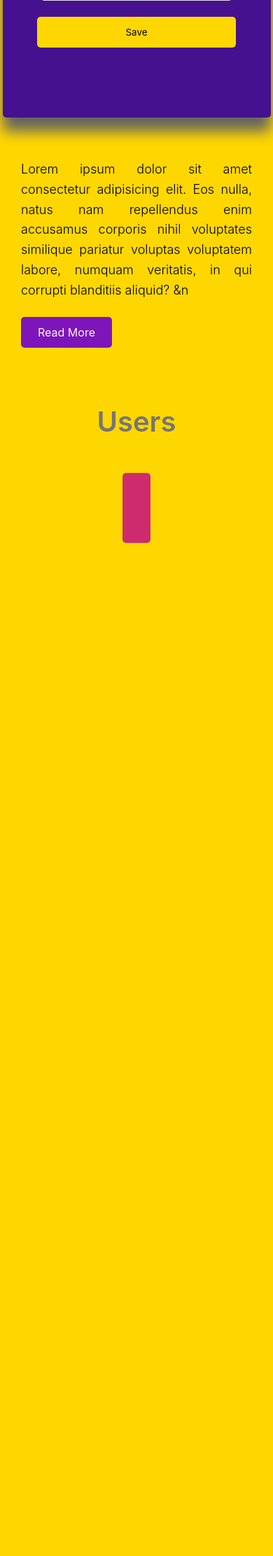
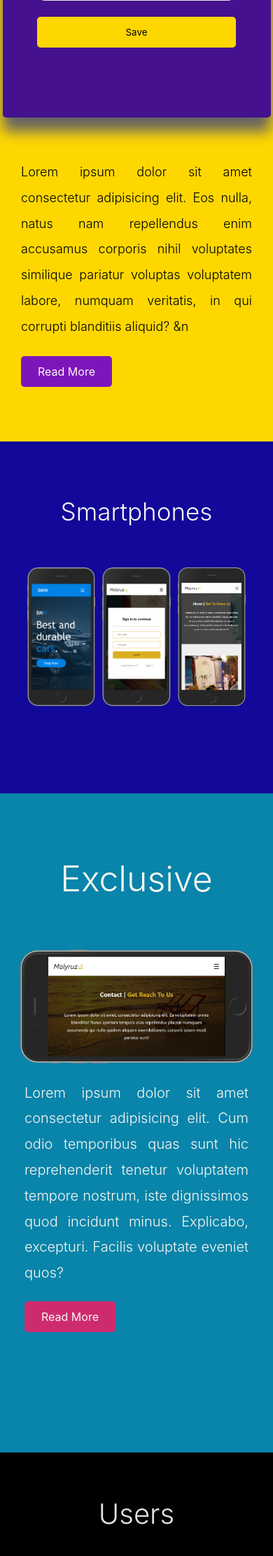
Before and after one commit to ProDeveloper-1/Web, a PHP site: page / in a window 390 px wide. Shown: the part 380-2604 px from the top of the page at 70% size. Before the commit the page ends 1156 px from the top, so only its background shows below. Run offline with PHP 8.4, Linux system fonts and the light colour scheme.

Commit message:
Changes in Modern and Prosoft websites folders

```diff
--- a/Modern_JS/assets/css/index.css
+++ b/Modern_JS/assets/css/index.css
@@ -14,6 +14,89 @@ body {
     font-family: -apple-system, BlinkMacSystemFont, 'Segoe UI', Roboto, Oxygen, Ubuntu, Cantarell, 'Open Sans', 'Helvetica Neue', sans-serif;
 }
 
+:root {
+    display: flex;
+    justify-content: center;
+    align-items: center;
+    flex-direction: row;
+    flex-wrap: wrap;
+}
+
+html {
+    scroll-behavior: smooth;
+}
+
+section {
+    padding-top: 30px;
+    padding-bottom: 30px;
+}
+
+.container {
+    display: flex;
+    justify-content: center;
+    align-items: center;
+}
+
+.row {
+    display: flex;
+    flex-flow: row wrap;
+    flex-basis: 100%;
+    justify-content: center;
+}
+
+/* Columns */
+
+.col {
+    columns: 1;
+    margin: 0 15px 20px 15px;
+}
+
+.col-2 {
+    columns: 2;
+}
+
+.col-3 {
+    columns: 3;
+}
+
+.col-4 {
+    columns: 4;
+}
+
+.col-5 {
+    columns: 5;
+}
+
+.col-6 {
+    columns: 6;
+}
+
+.col-7 {
+    columns: 7;
+}
+
+.col-8 {
+    columns: 8;
+}
+
+.col-9 {
+    columns: 9;
+}
+
+.col-10 {
+    columns: 10;
+}
+
+.col-11 {
+    columns: 11;
+}
+
+.col-12 {
+    columns: 12;
+}
+
+/* Ordering */
+
 .order-0 {
     order: 0;
 }
@@ -26,45 +109,29 @@ body {
     order: 2;
 }
 
-:root {
-    display: flex;
-    justify-content: center;
-    align-items: center;
-    flex-direction: row;
-    flex-wrap: wrap;
+.display-1 {
+    font-size: 195px;
+    font-weight: 360;
 }
 
-html {
-    scroll-behavior: smooth;
+.display-2 {
+    font-size: 125px;
+    font-weight: 360;
 }
 
-.container {
-    display: flex;
-    justify-content: center;
-    align-items: center;
+.display-3 {
+    font-size: 95px;
+    font-weight: 360;
 }
 
-/* Media Query */
-
-@media only screen and (max-width: 768px) {
-    .container {
-        display: grid;
-        place-content: center;
-        place-items: center;
-    }
+.display-4 {
+    font-size: 50px;
+    font-weight: 360;
 }
-
-/* End Query */
 
 ::selection {
     background: purple;
     color: cyan;
-}
-
-section {
-    padding-top: 30px;
-    padding-bottom: 30px;
-    background: gold;
 }
 
 /* Media Query */
@@ -73,6 +140,14 @@ section {
     section {
         padding-top: 30px;
         padding-bottom: 20px;
+    }
+}
+
+@media only screen and (max-width: 768px) {
+    .container {
+        display: grid;
+        place-content: center;
+        place-items: center;
     }
 }
 
@@ -361,33 +436,25 @@ section {
 /* End Query */
 
 /* ===================================
-# Modern Js
+# Just Text
 ====================================*/
 
-.modernJs P {
+#justText .lead {
     text-align: justify;
     padding-left: 268px;
     padding-right: 290px;
-    line-height: 1.8rem;
+    line-height: 2.3rem;
     font-weight: 350;
-    font-family: -apple-system, BlinkMacSystemFont, 'Segoe UI', Roboto, Oxygen, Ubuntu, Cantarell, 'Open Sans', 'Helvetica Neue', sans-serif;
     font-size: 18px;
     margin-top: 30px;
 }
 
-.modernJs p.express {
-    font-style: italic;
-    margin-top: -160px;
-    padding-left: 395px;
-    width: 100%;
-}
-
-.more {
+#justText .more {
     margin-top: 35px;
     margin-left: 270px;
 }
 
-.more .btn {
+#justText .more .btn {
     text-decoration: none;
     background: #7e15bb;
     padding: 12px 24px;
@@ -396,65 +463,99 @@ section {
     transition: all .5s;
 }
 
-.more .btn:hover {
+#justText .more .btn:hover {
     background: #120899;
 }
 
 /* Media Query */
 
 @media only screen and (max-width: 1400px) {
-    .modernJs .p_Js {
+    #justText .lead {
         padding-left: 250px;
         padding-right: 250px;
     }
-    .more {
+    #justText .more {
         margin-top: 35px;
         margin-left: 250px;
     }
 }
 
 @media only screen and (max-width: 1024px) {
-    .modernJs .p_Js {
+    #justText .lead {
         margin-top: 30px;
-        padding-left: 130px;
-        padding-right: 200px;
+        padding-left: 125px;
+        padding-right: 125px;
     }
-    .more {
+    #justText .more {
         margin-top: 35px;
         margin-left: 130px;
     }
 }
 
+@media only screen and (max-width: 900px) {
+    #justText .lead {
+        padding-left: 92px;
+        padding-right: 92px;
+    }
+    #justText .more {
+        margin-top: 35px;
+        margin-left: 92px;
+    }
+}
+
 @media only screen and (max-width: 768px) {
-    .modernJs .p_Js {
+    #justText .lead {
         margin-top: 30px;
         padding-left: 85px;
         padding-right: 100px;
     }
-    .more {
+    #justText .more {
         margin-top: 35px;
         margin-left: 85px;
     }
 }
 
+@media only screen and (max-width: 736px) {
+    #justText #justText .lead {
+        margin-top: 30px;
+        padding-left: 59px;
+        padding-right: 59px;
+    }
+    #justText .more {
+        margin-top: 35px;
+        margin-left: 59px;
+    }
+}
+
+@media only screen and (max-width: 676px) {
+    #justText .lead {
+        padding-left: 28px;
+        padding-right: 28px;
+    }
+    #justText .more {
+        margin-top: 35px;
+        margin-left: 28px;
+    }
+}
+
 @media only screen and (max-width: 576px) {
-    .modernJs .p_Js {
+    #justText .lead {
         margin-top: 0px;
         padding-left: 30px;
         padding-right: 30px;
     }
-    .more {
+    #justText .more {
         margin-top: 35px;
         margin-left: 30px;
     }
 }
 
 @media only screen and (max-width: 300px) {
-    .modernJs .p_Js {
+    #justText .lead {
         padding-left: 20px;
         padding-right: 20px;
     }
-    .more {
+    #justText .more {
         margin-top: 35px;
         margin-left: 20px;
     }
@@ -463,20 +564,174 @@ section {
 /* End Query */
 
 /* ===================================
+# Phones
+====================================*/
+
+#phones {
+    margin-top: 60px;
+    padding-top: 50px;
+    padding-bottom: 90px;
+    background: #120899;
+    color: #f9f8f2;
+}
+
+#phones .row {
+    padding-top: 30px;
+    padding-bottom: 80px;
+}
+
+#phones h1 {
+    text-align: center;
+}
+
+#phones img {
+    width: 16%;
+    height: auto;
+    margin: 0 15px;
+}
+
+@media only screen and (max-width: 576px) {
+    #phones h1 {
+        font-size: 35px;
+    }
+    #phones img {
+        width: 25%;
+        margin: 0 5px;
+    }
+}
+
+/* ===================================
+# Exclusive
+====================================*/
+
+#exclusive {
+    margin-top: -45px;
+    padding-top: 50px;
+    padding-bottom: 90px;
+    background: #0984aa;
+    color: #f9f8f2;
+}
+
+#exclusive .row {
+    padding-top: 30px;
+    padding-bottom: 80px;
+}
+
+#exclusive h1 {
+    text-align: center;
+}
+
+#exclusive .img {
+    width: 33%;
+    height: auto;
+    margin-left: auto;
+}
+
+#exclusive img {
+    width: 100%;
+    height: auto;
+}
+
+#exclusive .text {
+    width: 40%;
+    margin-left: auto;
+    margin-right: auto;
+}
+
+#exclusive .lead {
+    line-height: 2.3rem;
+    font-weight: 320;
+    font-size: 20px;
+}
+
+#exclusive .btn {
+    line-height: 3.0rem;
+    text-decoration: none;
+    color: #f9f8f2;
+    background: #ce2b6f;
+    padding: 12px 24px;
+    border-radius: 5px;
+    transition: all .5s;
+}
+
+#exclusive .btn:hover {
+    background: #7e15bb;
+}
+
+@media only screen and (max-width: 1024px) {
+    #exclusive .img {
+        width: 85%;
+        margin-left: 10px;
+    }
+    #exclusive .text {
+        width: 85%;
+        margin-left: 90px;
+        margin-right: 90px;
+        text-align: justify;
+    }
+}
+
+@media only screen and (max-width: 768px) {
+    #exclusive .img {
+        width: 85%;
+        margin-left: 10px;
+    }
+    #exclusive .text {
+        width: 85%;
+        margin-left: 70px;
+        margin-right: 70px;
+        text-align: justify;
+    }
+}
+
+@media only screen and (max-width: 576px) {
+    #exclusive .img {
+        width: 85%;
+        margin-left: 0px;
+        margin-right: 0px;
+    }
+    #exclusive .text {
+        width: 85%;
+        margin-left: 35px;
+        margin-right: 35px;
+        text-align: justify;
+    }
+}
+
+@media only screen and (max-width: 325px) {
+    #exclusive .img {
+        width: 85%;
+        margin-right: 10px;
+    }
+    #exclusive .text {
+        width: 85%;
+        margin-left: 25px;
+        text-align: justify;
+    }
+}
+
+@media only screen and (max-width: 285px) {
+    #exclusive .text {
+        margin-left: 20px;
+    }
+}
+
+/* ===================================
 # User List
 ====================================*/
 
-.userList {
+#userList {
     padding-bottom: 150px;
+    background: #000;
 }
 
-.userList h2 {
-    font-weight: 600;
+#userList h2 {
+    font-weight: 360;
     font-size: 40px;
-    color: #767676;
+    color: #e3e3e3;
 }
 
-.userList ul.users {
+#userList ul.users {
     padding-top: 90px;
     padding-left: 140px;
     padding-right: 140px;
@@ -487,8 +742,7 @@ section {
     border-radius: 5px;
 }
 
-.userList ul.users li {
-    background: #842db6;
+#userList ul.users li {
     margin-bottom: 30px;
     color: #f9f8f2;
     border-radius: 5px;
@@ -496,14 +750,14 @@ section {
 }
 
 @media only screen and (max-width: 768px) {
-    .userList ul.users {
+    #userList ul.users {
         padding-left: 100px;
         padding-right: 100px;
     }
 }
 
 @media only screen and (max-width: 576px) {
-    .userList ul.users {
+    #userList ul.users {
         padding-top: 50px;
         padding-left: 20px;
         padding-right: 20px;
@@ -513,10 +767,56 @@ section {
     }
 }
 
-.userList ul.users li {
+#userList ul.users li {
     text-align: center;
     margin-top: -10px;
     padding-left: 0px;
     padding-right: 0px;
     padding-bottom: 0px;
 }
+
+/* ===================================
+# Footer
+====================================*/
+
+footer {
+    padding-top: 30px;
+    padding-bottom: 90px;
+    background: #000;
+}
+
+/* == Go-Top == */
+
+.go_top {
+    background: #ce2b6f;
+    border-radius: 50%;
+    height: 50px;
+    width: 50px;
+    position: fixed;
+    bottom: 16px;
+    right: 32px;
+    display: flex;
+    align-items: center;
+    justify-content: center;
+    opacity: 0;
+    pointer-events: none;
+    transition: all .5s;
+}
+
+.go_top:hover {
+    background: #7e15bb;
+}
+
+.active {
+    bottom: 32px;
+    pointer-events: auto;
+    opacity: 1;
+}
+
+.go_top .icon {
+    text-decoration: none;
+    font-size: 50px;
+    color: #f9f8f2;
+    margin-top: -6px;
+    margin-left: 0px;
+}
--- a/Modern_JS/assets/js/index.js
+++ b/Modern_JS/assets/js/index.js
@@ -577,19 +577,6 @@ form.addEventListener('click', (e) => {
 
 });
 
-// Applying some animation to "Express  yourself" text
-const express = document.querySelector('.express');
-
-express.addEventListener('mouseover', (e) => {
-    e.preventDefault();
-    document.querySelector('.express').classList.add('scale');
-});
-
-express.addEventListener('mouseleave', (e) => {
-    e.preventDefault();
-    document.querySelector('.express').classList.add('scale');
-});
-
 // Multiple elements selectors
 
 // This below gives NodeList of which we can apply array methods on it
@@ -607,4 +594,16 @@ const inputs = document.querySelectorAll('input');
 
 inputs.forEach((input) => console.log(input));
 
+// Back To Top
+const Top = document.querySelector('.go_top');
+
+window.addEventListener('scroll', () => {
+    if(window.pageYOffset > 100) {
+        Top.classList.add('active');
+    }
+    else {
+        Top.classList.remove('active');
+    }
+});
+
 // ==== End DOM ==== //
--- a/Modern_JS/index.html
+++ b/Modern_JS/index.html
@@ -11,10 +11,10 @@
     <link rel="stylesheet" href="assets/css/index.css">
 </head>
 
-<body>
+<body id="home">
 
     <!-- === Add User === -->
-    <section class="addUser">
+    <section id="addUser">
         <div class="container">
             <form action="#" method="post" id="myForm">
                 <h3 class="add_user">Add User</h3>
@@ -31,11 +31,11 @@
     </section>
     <!-- End Add User -->
 
-    <!-- === Modern Js === -->
-    <section class="modernJs">
+    <!-- === Just Text === -->
+    <section id="justText">
         <div class="container">
             <div class="text">
-                <p class="p_Js">
+                <p class="lead">
                     Lorem ipsum dolor sit amet consectetur adipisicing elit. Eos nulla, natus nam repellendus enim
                     accusamus
                     corporis nihil voluptates similique pariatur voluptas voluptatem labore, numquam veritatis, in qui
@@ -49,12 +49,46 @@
 
         </div>
     </section>
-    <!-- End Modern Js -->
+    <!-- End Just Text -->
+
+    <!-- === Phones === -->
+    <section id="phones">
+        <h1 class="display-4">Smartphones</h1>
+        <div class="container">
+            <div class="row">
+                <img src="assets/img/phones/phone1.png" alt="">
+                <img src="assets/img/phones/phone4.png" alt="">
+                <img src="assets/img/phones/phone3.png" alt="">
+            </div>
+        </div>
+    </section>
+    <!-- End Phones -->
+
+    <!-- === Exclusive === -->
+    <section id="exclusive">
+        <h1 class="display-4">Exclusive</h1>
+        <div class="container">
+            <div class="row ">
+                <div class="img">
+                    <img src="assets/img/phones/phone6.png" alt="">
+                </div>
+                <div class="text">
+                    <p class="lead">
+                        Lorem ipsum dolor sit amet consectetur adipisicing elit. Cum odio temporibus quas sunt hic
+                        reprehenderit tenetur voluptatem tempore nostrum, iste dignissimos quod incidunt minus.
+                        Explicabo, excepturi. Facilis voluptate eveniet quos?
+                    </p>
+                    <a href="#" class="btn">Read More</a>
+                </div>
+            </div>
+        </div>
+    </section>
+    <!-- End Exclusive  -->
 
     <!-- === User List === -->
-    <section class="userList">
+    <section id="userList">
         <div class="container">
-            <h2>Users</h2>
+            <h2>Users </h2>
         </div>
         <div class="container">
             <ul class="users">
@@ -63,6 +97,16 @@
     </section>
     <!-- End User List -->
 
+    <!-- === Footer === -->
+    <footer>
+        <div class="go_top">
+            <a href="#" class="icon">
+                &triangle;
+            </a>
+        </div>
+    </footer>
+    <!-- End Footer -->
+
     <!-- === Scripts === -->
     <script src="assets/js/index.js"></script>
     <!-- End Scripts -->
--- a/Prosoft/assets/js/about.js
+++ b/Prosoft/assets/js/about.js
@@ -26,4 +26,4 @@ window.addEventListener('scroll', () => {
     else {
         toTop.classList.remove('active');
     }
-})
+});
--- a/Prosoft/assets/js/contact.js
+++ b/Prosoft/assets/js/contact.js
@@ -9,7 +9,7 @@ const myFocus = document.querySelector('#username');
 myFocus.addEventListener('focus', (e) => {
     e.preventDefault();
     myFocus.style.border = ' 1px solid #1e90ff';
-})
+});
 
 // OnBlur Event
 const myBlur = document.querySelector('#email');
@@ -43,4 +43,4 @@ window.addEventListener('scroll', () => {
     else {
         toTop.classList.remove('active');
     }
-})
+});
--- a/Prosoft/assets/js/index.js
+++ b/Prosoft/assets/js/index.js
@@ -77,4 +77,4 @@ window.addEventListener('scroll', () => {
     else {
         toTop.classList.remove('active');
     }
-})
+});
--- a/Prosoft/assets/js/portifolio.js
+++ b/Prosoft/assets/js/portifolio.js
@@ -26,4 +26,4 @@ window.addEventListener('scroll', () => {
     else {
         toTop.classList.remove('active');
     }
-})
+});
--- a/Prosoft/assets/js/services.js
+++ b/Prosoft/assets/js/services.js
@@ -26,4 +26,4 @@ window.addEventListener('scroll', () => {
     else {
         toTop.classList.remove('active');
     }
-})
+});
```
Also changed, not shown: other parts of Modern_JS/assets/css/index.css (+43 -43 lines), Modern_JS/assets/img/phones/phone1.png (added), Modern_JS/assets/img/phones/phone2.png (added), Modern_JS/assets/img/phones/phone3.png (added), Modern_JS/assets/img/phones/phone4.png (added), Modern_JS/assets/img/phones/phone5.png (added), Modern_JS/assets/img/phones/phone6.png (added), 1 other file.
